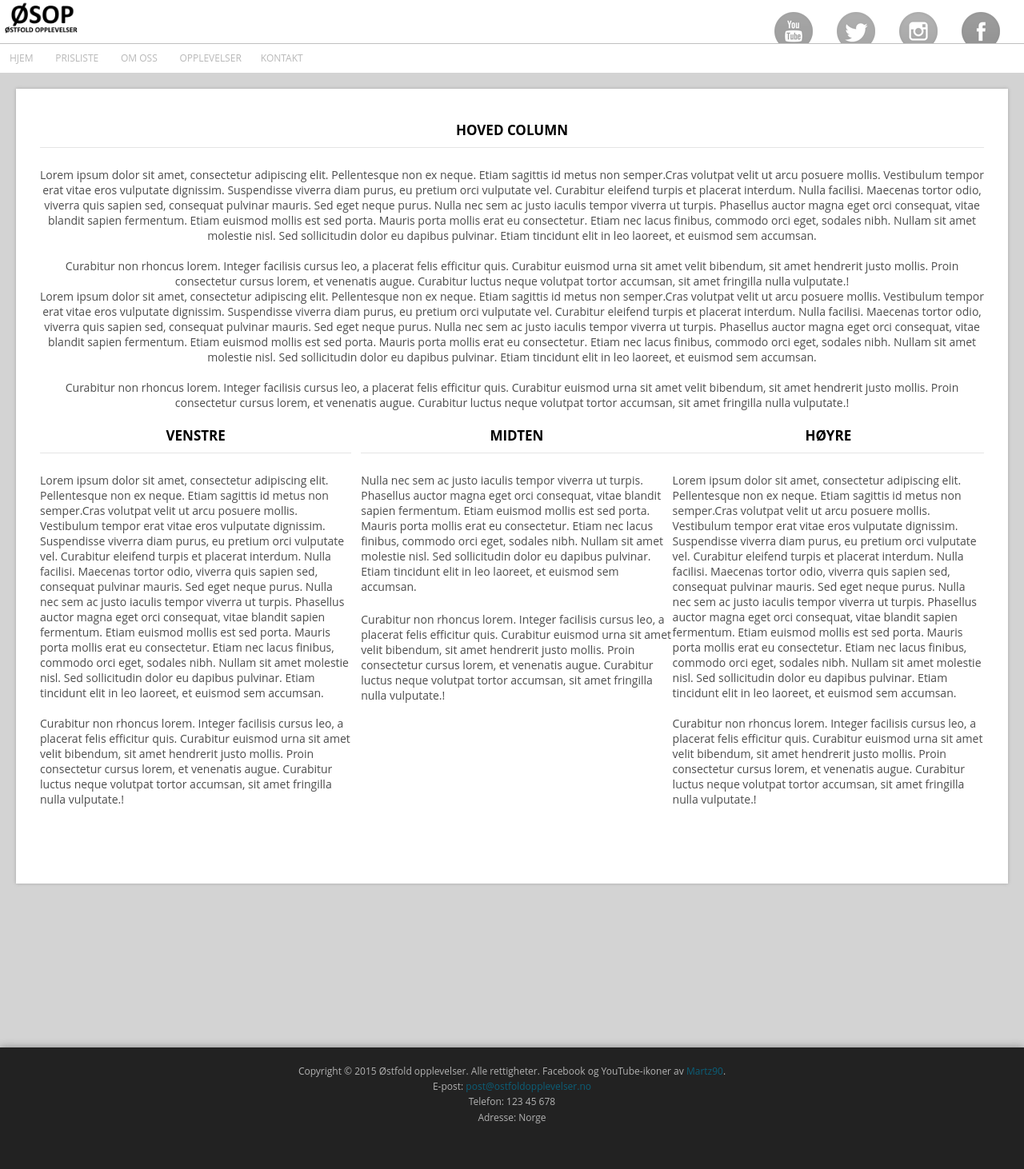
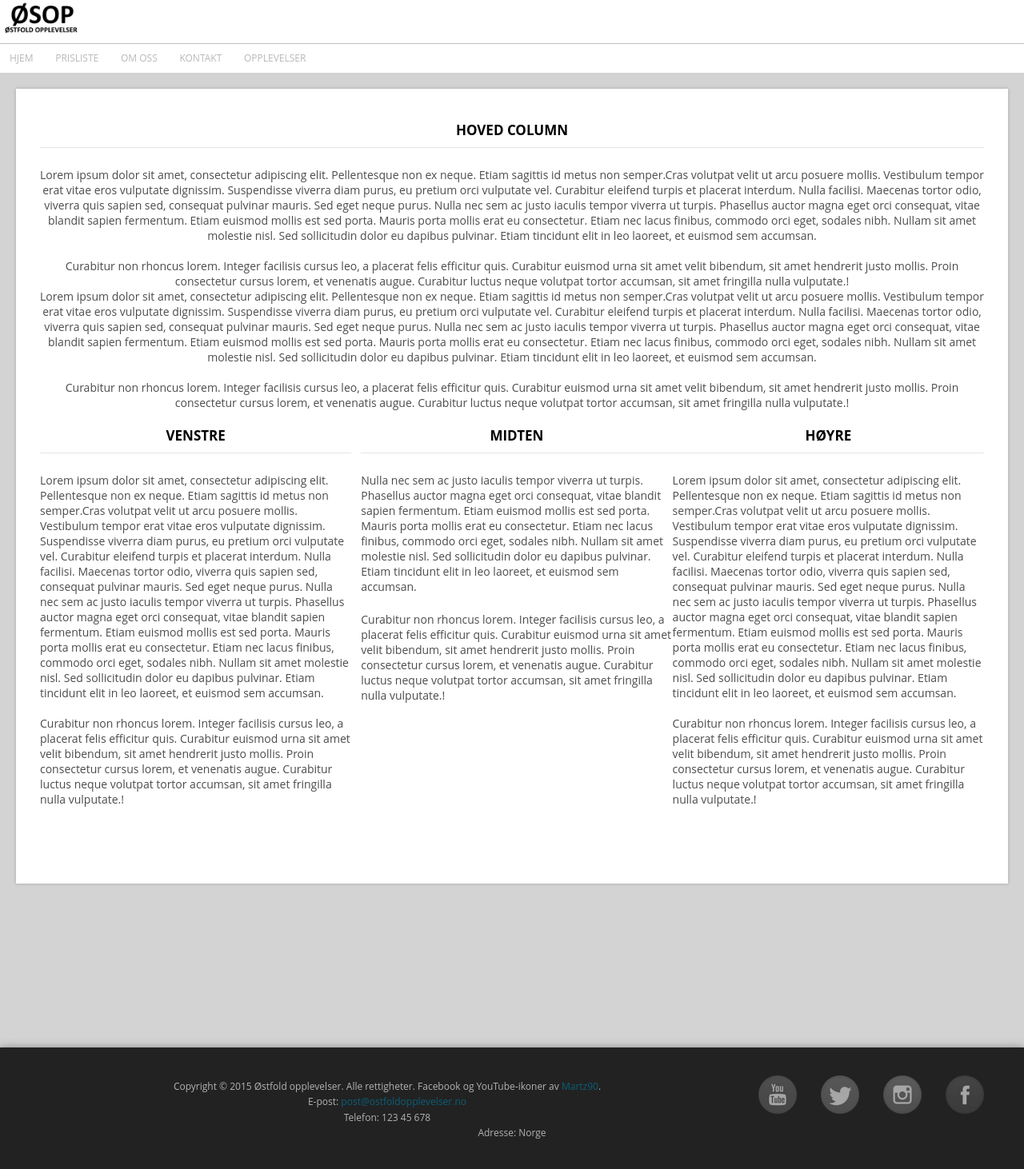
Before and after one commit to gotu0902/web, a plain HTML site: page index.html in a window 1280 px wide. Shown: the whole page at 80% size. Drawn offline with Linux system fonts and the light colour scheme.

Commit message:
fixed social icons

```diff
--- a/index.html
+++ b/index.html
@@ -6,13 +6,11 @@
  <meta name="keywords" content="">
  <title>Working title</title>
  <link rel="stylesheet" content="text/css" href="style.css" media="screen">
+
+<script src="javascript.js"></script>
 </head>
 <header>
     <a href="index.html"><img class="logo" src="images/logo.png" alt="Banner \ logo øverst på nettsiden"></a>
-    <a href="https://www.facebook.com/"><img class="social-icons" src="images/fb.png" alt="Lik oss på Facebook"></a>
-    <a href="https://www.instagram.com/"><img class="social-icons" src="images/instagram.png" alt="Lik oss på instagram"></a>
-    <a href="https://www.twitter.com/"><img class="social-icons" src="images/twitter.png" alt="Lik oss på twitter"></a>
-    <a href="https://www.youtube.com/"><img class="social-icons" src="images/youtube.png" alt="Lik oss på youtube"></a>
 </header>
 <body>
  <nav>
@@ -20,6 +18,7 @@
     <li><a href="index.html">Hjem</a></li>
     <li><a href="prisliste.html">Prisliste</a></li>
     <li><a href="omoss.html">Om oss</a></li>
+    <li><a href="kontakt.html">Kontakt</a></li>
     <li><a href="#">Opplevelser</a>
       <ul id="drop-nav">
         <li><a href="fallskjerm.html">Fallskjermhopping</a></li>
@@ -28,7 +27,6 @@
 		<li><a href="paint.html">Paintball</a></li>
         <li><a href="#">Den femte</a></li>
 	  </ul>
-    <li><a href="kontakt.html">Kontakt</a></li>
 	</ul>
  </nav>
 <div class="container">
@@ -105,6 +103,11 @@ Proin consectetur cursus lorem, et venenatis augue. Curabitur luctus neque volut
 </div>
 <footer>
   <p>
+    <a href="https://www.facebook.com/"><img class="social-icons" src="images/fb.png" alt="Lik oss på Facebook"></a>
+    <a href="https://www.instagram.com/"><img class="social-icons" src="images/instagram.png" alt="Lik oss på instagram"></a>
+    <a href="https://www.twitter.com/"><img class="social-icons" src="images/twitter.png" alt="Lik oss på twitter"></a>
+    <a href="https://www.youtube.com/"><img class="social-icons" src="images/youtube.png" alt="Lik oss på youtube"></a>
+    <br>
     Copyright &copy; 2015 Østfold opplevelser. Alle rettigheter. Facebook og YouTube-ikoner av
     <a href="http://martz90.deviantart.com/art/Circle-Icons-Pack-371172325">Martz90</a>.
     <br>
```
